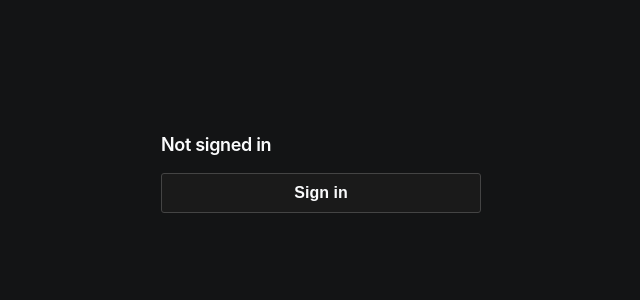
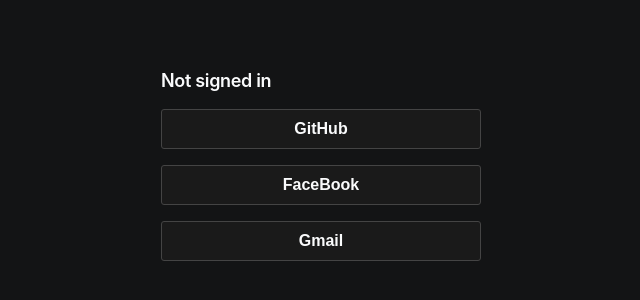
Before and after one commit to rodzy/Logger, a Next.js app: page / in a window 1280 px wide. Shown: the part 236-536 px from the top of the page, without its empty margins (319-959 px from the left). Built offline with nearby package versions, Linux system fonts and the light colour scheme; no server answers.

Commit message:
[Fix] Option utils

```diff
--- a/components/auth/auth.module.css
+++ b/components/auth/auth.module.css
@@ -11,6 +11,7 @@
     outline: none;
     cursor: pointer;
     transition: background-color 1s ease;
+    margin-bottom: 1rem;
 }
 
 .buttonSign:hover {
--- a/components/auth/index.tsx
+++ b/components/auth/index.tsx
@@ -1,19 +1,29 @@
 import { signIn, signOut, useSession } from "next-auth/client";
 import authStyles from "./auth.module.css";
+import { utilsOptions } from "../../utils/options";
 
-export interface AuthProps {}
-
-const Auth: React.FC<AuthProps> = () => {
+const Auth: React.FC = () => {
     const [session, loading] = useSession();
 
     return (
         <>
             {!session && (
-                <div>
+                <div
+                    style={{
+                        display: "flex",
+                        flexDirection: "column",
+                    }}
+                >
                     <p className={authStyles.headingMd}>Not signed in</p>
-                    <button className={authStyles.buttonSign} onClick={signIn}>
-                        Sign in
-                    </button>
+                    {utilsOptions.map((item, index) => (
+                        <button
+                            key={index}
+                            className={authStyles.buttonSign}
+                            onClick={() => signIn(item.id)}
+                        >
+                            {item.displayName}
+                        </button>
+                    ))}
                 </div>
             )}
             {session && (
@@ -21,7 +31,10 @@
                     <p className={authStyles.headingMd}>
                         Signed in as {session.user.email}
                     </p>
-                    <button className={authStyles.buttonSign} onClick={signOut}>
+                    <button
+                        className={authStyles.buttonSign}
+                        onClick={() => signOut}
+                    >
                         Sign out
                     </button>
                 </div>
--- a/components/panel/index.tsx
+++ b/components/panel/index.tsx
@@ -1,11 +1,7 @@
 import Auth from '../auth'
 import panelStyles from './panel.module.css'
 
-export interface PanelProps {
-
-}
-
-const Panel: React.FC<PanelProps> = () => {
+const Panel: React.FC = () => {
     return (
         <div className={panelStyles.container}>
             <Auth/>
--- /dev/null
+++ b/types/Option.ts
@@ -0,0 +1,4 @@
+export type Option={
+    id: string;
+    displayName: string;
+}[]
--- a/utils/options.ts
+++ b/utils/options.ts
@@ -1,5 +1,16 @@
-export const options = [
-    "GitHub",
-    "Facebook",
-    "Gmail"
+import { Option } from '../types/Option';
+
+export const utilsOptions: Option = [
+    {
+        id:"github",
+        displayName: "GitHub"
+    },
+    {
+        id:"facebook",
+        displayName: "FaceBook"
+    },
+    {
+        id:"gmail",
+        displayName: "Gmail"
+    }
 ]
```
Also changed, not shown: components/auth/options.tsx (deleted, +0 -11 lines).
